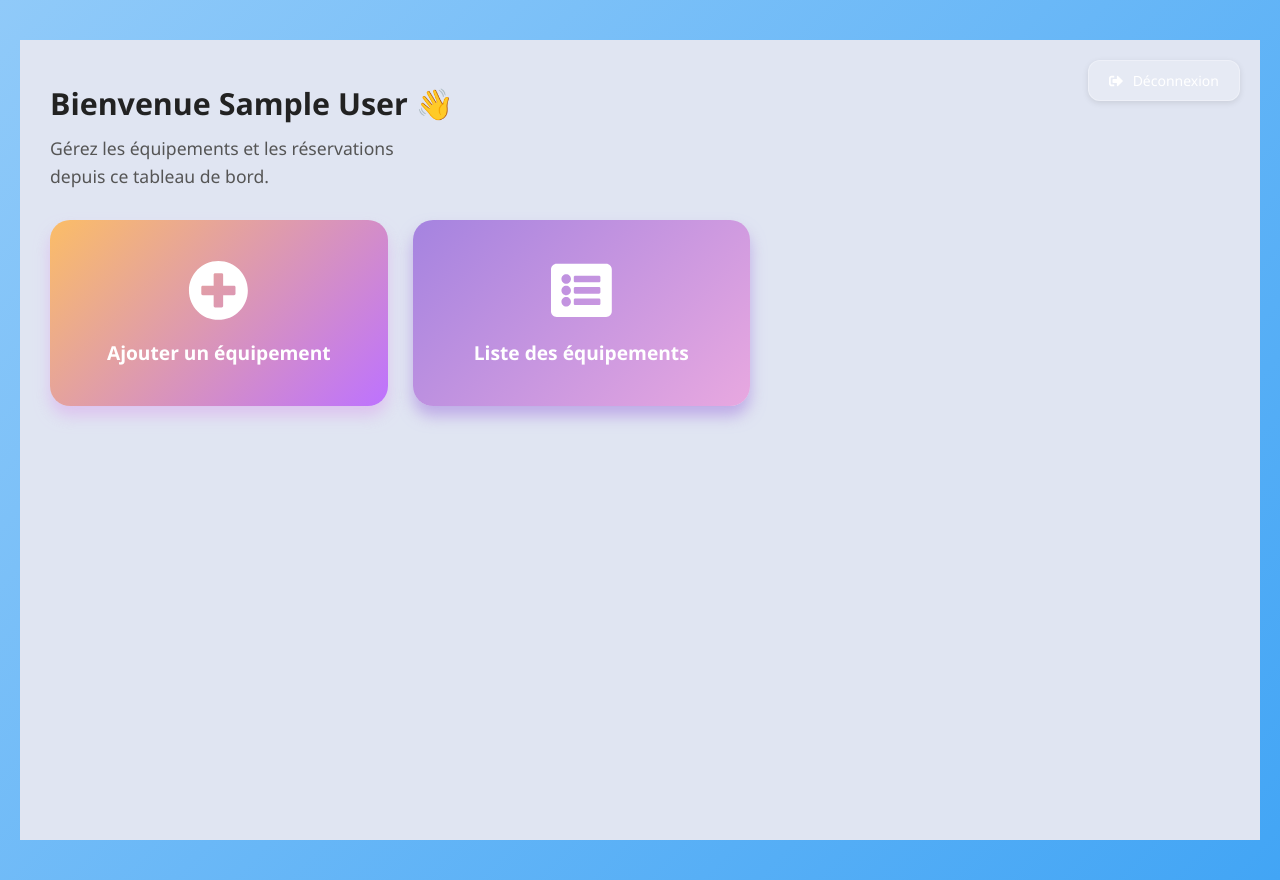
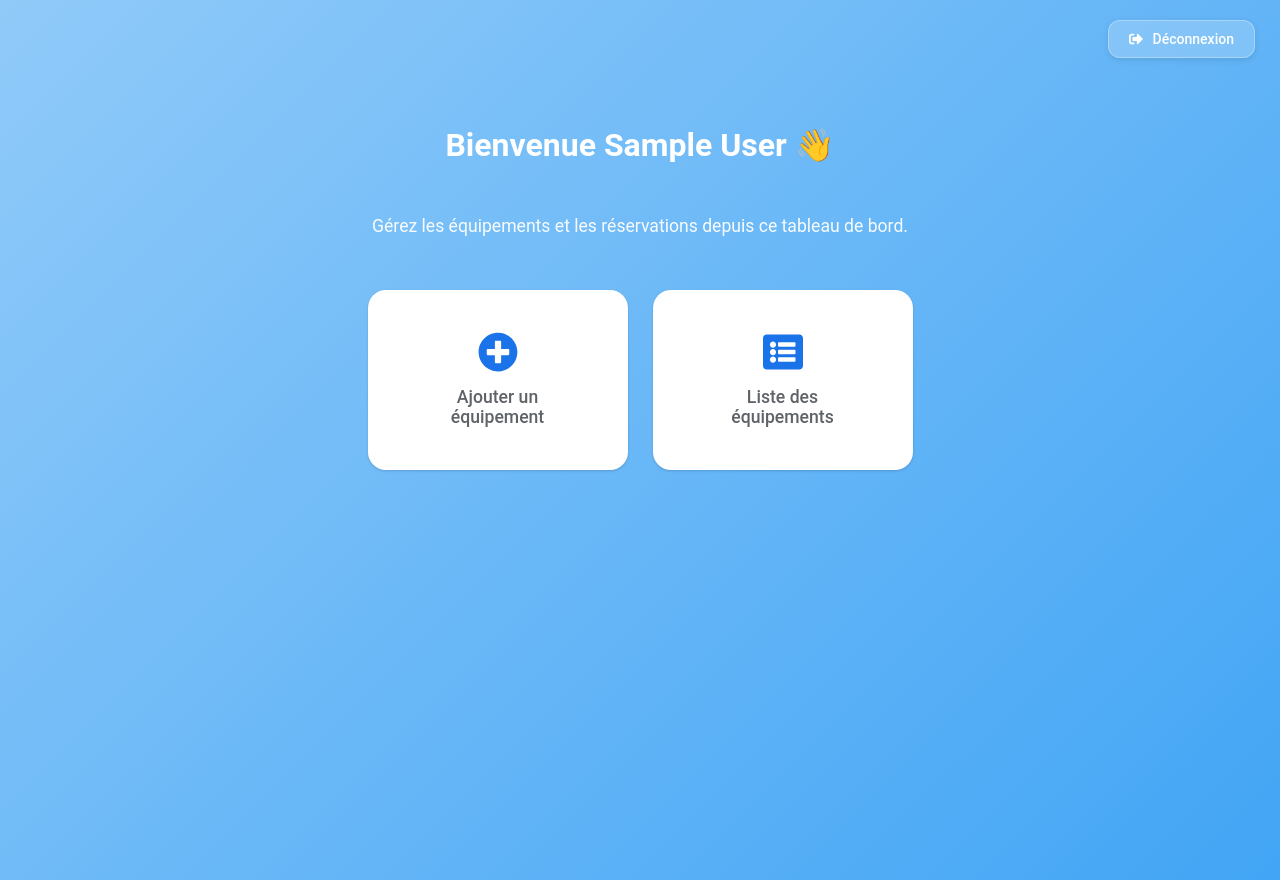
Before and after one commit to HadirDridi03/ResaccessProject, a React (Create React App) app in the folder Frontend/: page /admin/home in a window 1280 px wide. Built offline with nearby package versions, Linux system fonts and the light colour scheme; sample sign-in values are in the browser's storage.

Commit message:
LE MISE A JOUUUUURRR

```diff
--- a/Frontend/src/components/AuthForm.jsx
+++ b/Frontend/src/components/AuthForm.jsx
@@ -54,7 +54,7 @@ export default function AuthForm({ type }) {
 
         // Redirection selon le rôle
         if (data.role === "admin") {
-          navigate("/equipment");
+          navigate("/admin/home");
         } else {
           navigate("/user/home");
         }
--- a/Frontend/src/pages/AdminHome.jsx
+++ b/Frontend/src/pages/AdminHome.jsx
@@ -16,19 +16,19 @@ export default function AdminHome() {
 
   return (
     <div className="admin-home-container">
-      {/* Barre supérieure */}
-        <button className="logout-btn" onClick={handleLogout}>
-          <FaSignOutAlt /> Déconnexion
-        </button>
+      {/* --- Bouton de déconnexion --- */}
+      <button className="logout-btn" onClick={handleLogout}>
+        <FaSignOutAlt /> Déconnexion
+      </button>
 
-
-      {/* Message d’accueil */}
+      {/* --- Message d’accueil --- */}
       <div className="admin-welcome">
         <h2>Bienvenue {admin.name} 👋</h2>
+        <br></br>
         <p>Gérez les équipements et les réservations depuis ce tableau de bord.</p>
       </div>
 
-      {/* Actions principales */}
+      {/* --- Actions principales --- */}
       <div className="admin-actions">
         <button className="admin-card" onClick={() => navigate("/equipment/add")}>
           <FaPlusCircle className="admin-icon" />
--- a/Frontend/src/styles/AdminHome.css
+++ b/Frontend/src/styles/AdminHome.css
@@ -1,109 +1,113 @@
-/* src/styles/AdminHome.css */
+/* ========================================================================
+   STYLE : AdminHome.css
+   Thème bleu clair, cohérent avec UserHome
+   ======================================================================== */
 
-.admin-home-container {
-    font-family: 'Segoe UI', Tahoma, Geneva, Verdana, sans-serif;
-    background: #e0e5f2; /* fond clair */
-    min-height: 100vh;
-    padding: 40px 30px;
-    color: #222;
-    display: flex;
-    flex-direction: column;
-    align-items: flex-start;
-    gap: 30px;
-    position: relative;
+/* Variables globales */
+:root {
+  --primary: #42a5f5;
+  --primary-light: #90caf9;
+  --primary-dark: #1e88e5;
+  --white: #ffffff;
+  --gray: #5f6368;
+  --shadow: 0 4px 10px rgba(0, 0, 0, 0.1);
 }
 
-  /* Bouton déconnexion en haut à droite */
+
+/* Bouton déconnexion */
 .logout-btn {
   position: absolute;
   top: 20px;
-    right: 20px;
-    background: linear-gradient(135deg, #8c78ff, #c6a4ff);
+  right: 25px;
+  background-color: var(--primary-dark);
+  color: var(--white);
   border: none;
-    color: white;
-    padding: 10px 20px;
-    font-weight: 600;
-    border-radius: 12px;
+  padding: 10px 18px;
+  border-radius: 25px;
   cursor: pointer;
+  font-size: 0.95rem;
   display: flex;
   align-items: center;
   gap: 8px;
-    box-shadow: 0 6px 10px rgba(140, 120, 255, 0.5);
-    transition: background 0.3s ease;
+  box-shadow: var(--shadow);
+  transition: background 0.3s ease, transform 0.2s ease;
 }
 
 .logout-btn:hover {
-    background: linear-gradient(135deg, #7a66e6, #b18de8);
+  background-color: #1565c0;
+  transform: translateY(-2px);
 }
 
-  /* Texte d’accueil */
+/* Section d’accueil */
+.admin-welcome {
+  text-align: center;
+  margin-top: 80px;
+  color: var(--white);
+}
+
 .admin-welcome h2 {
-    font-size: 1.9rem;
-    font-weight: 700;
-    margin-bottom: 5px;
+  font-size: 2rem;
+  margin-bottom: 15px;
+  font-weight: 600;
 }
 
 .admin-welcome p {
-    font-weight: 400;
   font-size: 1.1rem;
-    color: #555;
-    max-width: 400px;
+  opacity: 0.95;
 }
 
-  /* Conteneur des actions */
+/* Actions principales */
 .admin-actions {
   display: flex;
+  flex-wrap: wrap;
+  justify-content: center;
   gap: 25px;
-    width: 100%;
-    max-width: 700px;
+  margin-top: 50px;
 }
 
-  /* Style des cartes boutons */
+/* Carte d’action */
 .admin-card {
-    flex: 1;
-    background: linear-gradient(135deg, #fbbd67, #bd72ff);
-    border-radius: 20px;
-    padding: 40px 30px;
+  background-color: var(--white);
   border: none;
-    color: white;
-    font-size: 1.2rem;
-    font-weight: 600;
+  border-radius: 18px;
+  padding: 40px 50px;
+  box-shadow: var(--shadow);
   cursor: pointer;
-    box-shadow: 0 10px 15px rgba(219, 174, 236, 0.5);
+  transition: all 0.3s ease;
+  width: 260px;
+  height: 180px;
   display: flex;
   flex-direction: column;
   align-items: center;
-    gap: 18px;
-    transition: transform 0.2s ease, box-shadow 0.3s ease;
-    user-select: none;
-    text-align: center;
+  justify-content: center;
+  gap: 15px;
 }
 
-  /* Gradient dégradé pour chaque bouton différent */
-  .admin-card:nth-child(1) {
-    background: linear-gradient(135deg, #fbbd67, #bd72ff);
-    box-shadow: 0 10px 15px rgba(219, 174, 236, 0.6);
-  }
-
-  .admin-card:nth-child(2) {
-    background: linear-gradient(135deg, #a583e0, #e8a8e0);
-    box-shadow: 0 10px 15px rgba(168, 131, 224, 0.6);
-  }
-
-  /* Hover effet */
 .admin-card:hover {
-    transform: translateY(-5px);
-    box-shadow: 0 15px 25px rgba(219, 174, 236, 0.8);
+  transform: translateY(-6px);
+  box-shadow: 0 6px 16px rgba(0, 0, 0, 0.15);
 }
 
 /* Icônes */
 .admin-icon {
-    font-size: 3.8rem;
+  font-size: 2.5rem;
+  color: var(--primary-dark);
 }
 
-  /* Responsive simple */
-  @media (max-width: 600px) {
+.admin-card span {
+  font-size: 1.1rem;
+  font-weight: 500;
+  color: var(--gray);
+}
+
+/* Responsive */
+@media (max-width: 768px) {
   .admin-actions {
     flex-direction: column;
+    gap: 20px;
+  }
+
+  .admin-card {
+    width: 80%;
   }
 }
--- a/Frontend/src/styles/UserHome.css
+++ b/Frontend/src/styles/UserHome.css
@@ -1,7 +1,3 @@
-/* src/styles/UserHome.css */
-/* ==========================================================================
-   THÈME IDENTIQUE À EquipmentList & NewReservation
-   ========================================================================== */
 
    .user-home-container {
     min-height: 100vh;
```
Also changed, not shown: 2 other files (tests, documents, lock files or other folders). Lines whose indentation alone changed are shown as unchanged.
